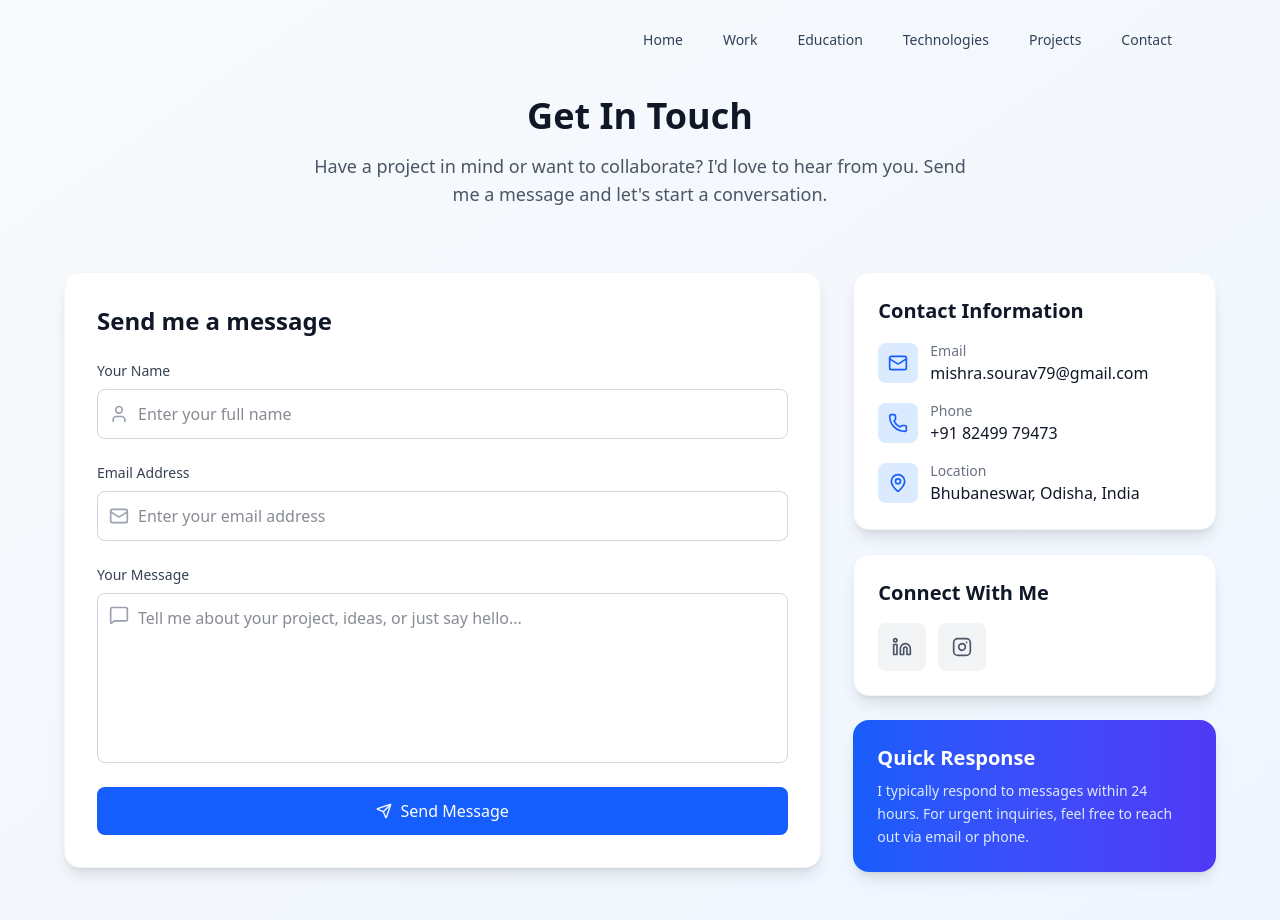
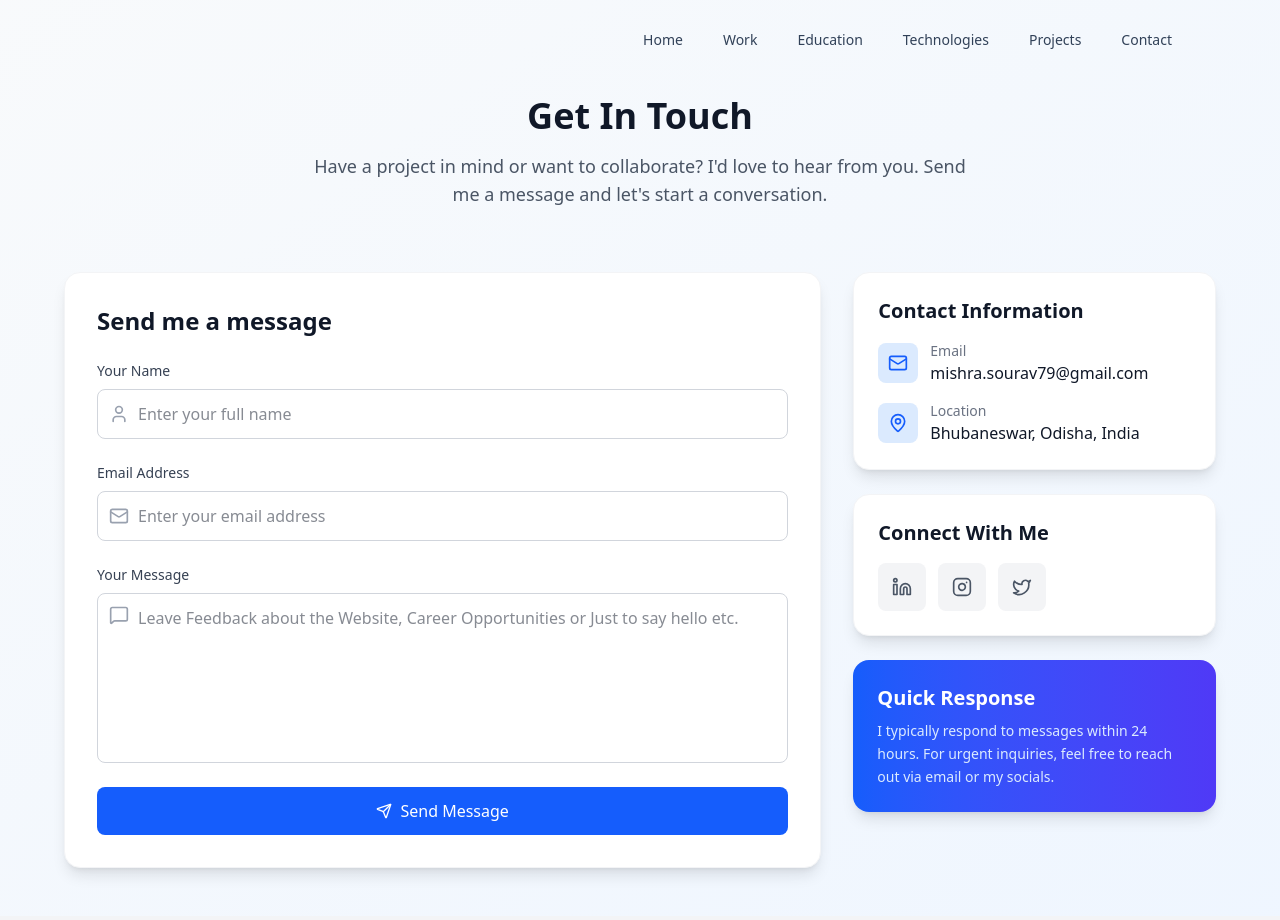
Before and after one commit to souravmishra7456/my-portfolio, a Next.js app: page /contact in a window 1280 px wide. Built offline with nearby package versions, Linux system fonts and the light colour scheme.

Commit message:
contact form integrated

```diff
--- a/src/app/contact/page.js
+++ b/src/app/contact/page.js
@@ -2,7 +2,7 @@
 
 import React, { useState } from 'react';
 import emailjs from 'emailjs-com';
-import { Mail, User, MessageSquare, Send, MapPin, Phone, Globe, Github, Linkedin, CheckCircle, Instagram } from 'lucide-react';
+import { Mail, User, MessageSquare, Send, MapPin, Phone, Globe, Github, Linkedin, CheckCircle, Instagram, X, Twitter } from 'lucide-react';
 
 const Contact = () => {
     const [formData, setFormData] = useState({
@@ -90,12 +90,6 @@ const Contact = () => {
             href: "mailto:mishra.sourav79@gmail.com"
         },
         {
-            icon: <Phone className="w-5 h-5" />,
-            label: "Phone",
-            value: "+91 82499 79473",
-            href: "tel:+918249979473"
-        },
-        {
             icon: <MapPin className="w-5 h-5" />,
             label: "Location",
             value: "Bhubaneswar, Odisha, India",
@@ -107,14 +101,20 @@ const Contact = () => {
         {
             icon: <Linkedin className="w-5 h-5" />,
             label: "LinkedIn",
-            href: "#",
+            href: "https://www.linkedin.com/in/sourav456/",
             color: "hover:text-blue-600"
         },
         {
             icon: <Instagram className="w-5 h-5" />,
             label: "Instagram",
-            href: "#",
+            href: "https://www.instagram.com/_.souravmishra._/",
             color: "hover:text-pink-600"
+        },
+        {
+            icon: <Twitter className="w-5 h-5" />,
+            label: "Instagram",
+            href: "https://x.com/SouravMishra79",
+            color: "hover:text-black-600"
         }
     ];
 
@@ -226,7 +226,7 @@ const Contact = () => {
                                             onChange={handleChange}
                                             className={`block w-full pl-10 pr-3 py-3 border rounded-lg focus:ring-2 focus:ring-blue-500 focus:border-blue-500 transition-colors duration-200 resize-none ${errors.message ? 'border-red-300 bg-red-50' : 'border-gray-300'
                                                 }`}
-                                            placeholder="Tell me about your project, ideas, or just say hello..."
+                                            placeholder="Leave Feedback about the Website, Career Opportunities or Just to say hello etc."
                                         />
                                     </div>
                                     {errors.message && (
@@ -305,7 +305,7 @@ const Contact = () => {
                             <h3 className="text-xl font-bold mb-2">Quick Response</h3>
                             <p className="text-blue-100 text-sm leading-relaxed">
                                 I typically respond to messages within 24 hours. For urgent inquiries,
-                                feel free to reach out via email or phone.
+                                feel free to reach out via email or my socials.
                             </p>
                         </div>
                     </div>
--- a/src/app/page.js
+++ b/src/app/page.js
@@ -139,18 +139,6 @@ export default function Home() {
                 </div>
               </a>
 
-              {/* Phone */}
-              <a
-                href="tel:+918249979473"
-                className="flex items-center gap-4 p-4 rounded-lg bg-slate-50 hover:bg-slate-100 transition-colors border border-slate-200 group"
-              >
-                <Phone size={24} className="text-green-600" />
-                <div>
-                  <p className="font-semibold text-slate-800">Phone</p>
-                  <p className="text-sm text-slate-500 group-hover:text-green-600 transition-colors">+91-8249979473</p>
-                </div>
-              </a>
-
               {/* GitHub */}
               <a
                 href="https://github.com/souravmishra"
```
